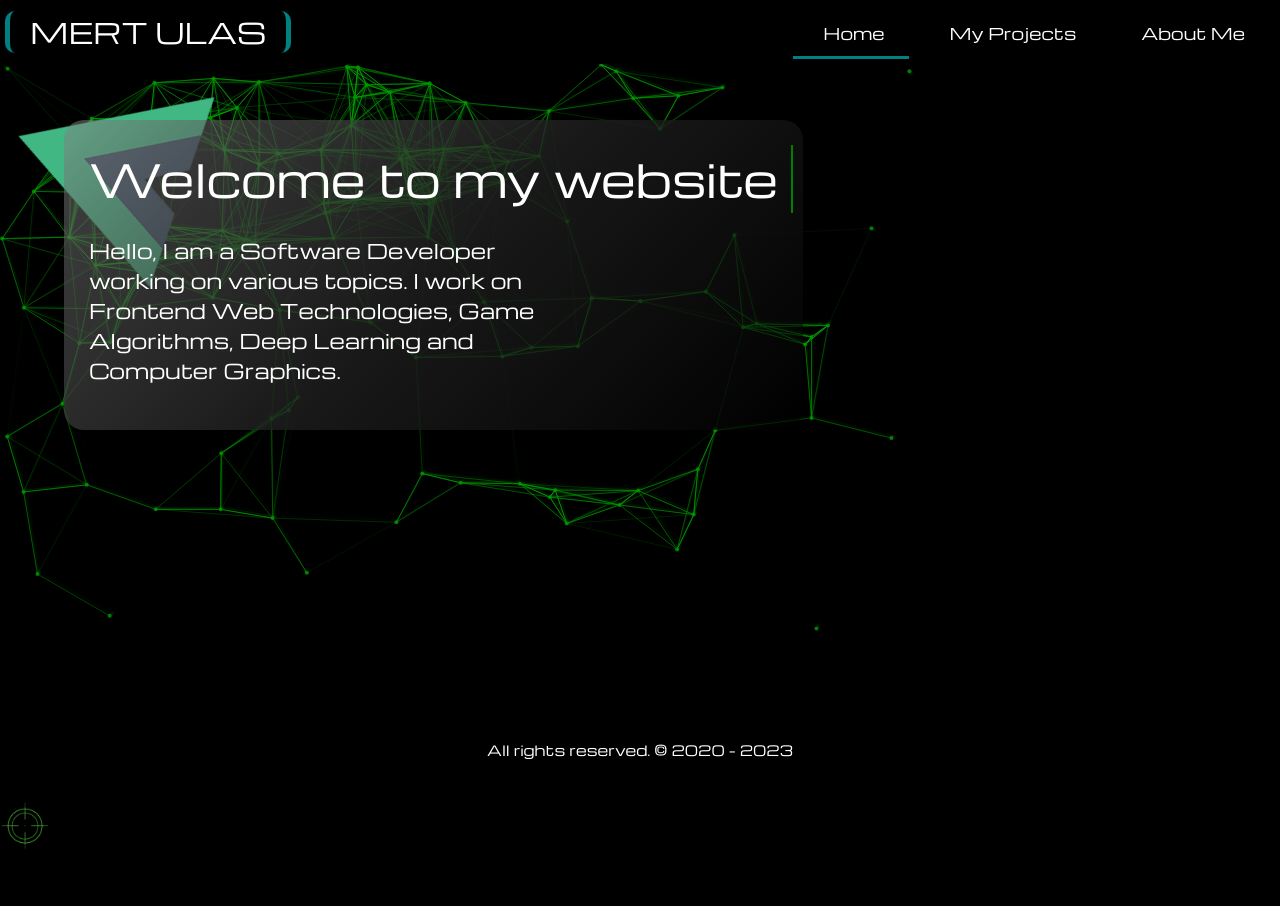
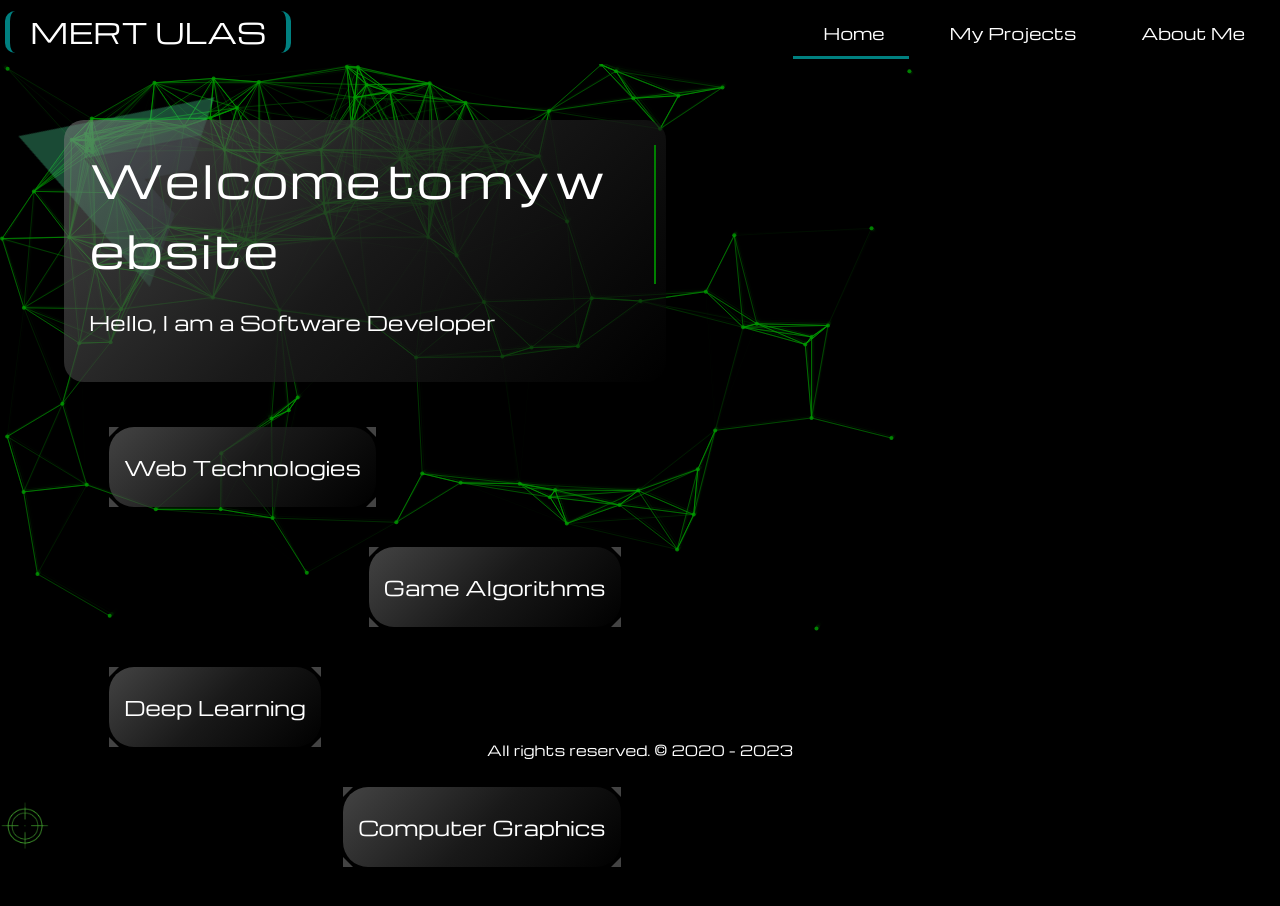
Before and after one commit to MERTULAS/portfolio-project, a Vue app: page / in a window 1280 px wide. Shown: the top 906 px of the page. Before the commit the page ends 850 px from the top, so only its background shows below. Built offline with nearby package versions, Linux system fonts and the light colour scheme.

Commit message:
can be download resume and index page design update and some improvements

```diff
--- a/src/App.vue
+++ b/src/App.vue
@@ -117,13 +117,13 @@ export default {
   },
   created() {
     this.setCustomCursor();
+    this.pointCount = this.detectMob() ? 20 : 120;
   },
   mounted() {
     this.pageInitialize();
     document.getElementsByTagName("title")[0].innerHTML =
       process.env.VUE_APP_PROJECT_OWNER + " - Portfolio";
     this.progressInterval = setInterval(this.progressBar, 150);
-    // this.pointCount = this.detectMob() ? 30 : 120;
   },
 };
 </script>
--- a/src/assets/css/common.css
+++ b/src/assets/css/common.css
@@ -56,6 +56,7 @@ body {
   pointer-events: none;
   transform: rotate(0deg) scale(1);
   transition: .5s transform;
+  z-index: 99;
 }
 
 #custom-cursor.custom-cursor-hovered {
--- a/src/components/Navbar.vue
+++ b/src/components/Navbar.vue
@@ -151,10 +151,6 @@ export default {
   align-items: center;
 }
 
-.navbar-menu li:hover ~ #custom-cursor {
-  transform: scale(2) !important;
-}
-
 .menu-icon {
   margin-right: 5px;
   font-size: 25px;
--- a/src/components/PieChart.vue
+++ b/src/components/PieChart.vue
@@ -26,6 +26,7 @@ export default {
     randomColors: { type: Boolean, default: () => false },
     barColors: { type: Object, default: () => {} },
     miniChart: { type: Boolean, default: () => false },
+    chartWidth: { type: Number, default: () => 160 },
   },
   data() {
     return {
@@ -39,8 +40,8 @@ export default {
   mounted() {
     this.canvas = this.$el.querySelector("#pie-chart");
     this.ctx = this.canvas.getContext("2d");
-    this.canvasWidth = this.$el.getBoundingClientRect().height;
-    this.canvasHeight = this.$el.getBoundingClientRect().height;
+    this.canvasWidth = this.chartWidth;
+    this.canvasHeight = this.chartWidth;
     this.canvas.width = this.canvasWidth;
     this.canvas.height = this.canvasHeight;
     this.createPie();
--- a/src/components/ProfileCard.vue
+++ b/src/components/ProfileCard.vue
@@ -12,7 +12,14 @@
         <p>{{ userProfileData.name }}</p>
       </div>
       <div class="job-experiences">
-        <p>Experiences</p>
+        <p>
+          <span> Experiences </span>
+          <a :href="`${fullPath}/data/MERT Ulas CV.pdf`" target="_blank">
+            <a-button type="primary">
+              <a-icon type="download" /> Resume
+            </a-button>
+          </a>
+        </p>
         <div
           class="experiences"
           v-for="(experience, index) in userProfileData.job_experience"
@@ -60,6 +67,7 @@
 <script>
 import GetProfileData from "../service/GetProfileData";
 import Spinner from "./Spinner.vue";
+import customCursorAnimation from "../utils/utils";
 
 export default {
   name: "ProfileCard",
@@ -70,7 +78,11 @@ export default {
     return {
       userProfileData: null,
       isSpinning: true,
+      fullPath: window.location.origin,
     };
+  },
+  updated() {
+    customCursorAnimation(this.$el.querySelector(".ant-btn"));
   },
   mounted() {
     this.loadProfileData();
@@ -218,6 +230,14 @@ export default {
 
 .job-experiences > p {
   font-size: 30px;
+  display: flex;
+  align-items: center;
+  justify-content: space-between;
+}
+
+.ant-btn {
+  background-color: green !important;
+  border-color: green !important;
 }
 
 .experiences {
--- a/src/components/ProjectCard.vue
+++ b/src/components/ProjectCard.vue
@@ -4,7 +4,8 @@
       <a
         :href="project.link"
         target="_blank"
-        style="text-transform: capitalize"
+        class="project-name"
+        :title="project.name"
         >{{
           ["-", "_"]
             .reduce(
@@ -36,7 +37,7 @@
         <PieChart
           :dataSource="project.languages"
           :barColors="languageColors"
-          style="width: 160%; height: 160px"
+          :chartWidth="160"
         />
       </div>
     </div>
@@ -129,8 +130,14 @@ export default {
   flex-basis: 20%;
   max-width: 47%;
   min-width: 288px;
-  height: 33vh;
   border: 1px solid black;
+}
+
+.project-name {
+  text-transform: capitalize;
+  overflow: hidden;
+  width: 70%;
+  text-overflow: ellipsis;
 }
 
 .project-card-body a {
@@ -150,6 +157,7 @@ export default {
 .header-block {
   display: flex;
   justify-content: space-between;
+  align-items: center;
   position: relative;
   padding-bottom: 5px;
   border-bottom: 2px solid green;
--- a/src/pages/IndexPage.vue
+++ b/src/pages/IndexPage.vue
@@ -3,24 +3,42 @@
     <Spinner :spinning="isSpinning" />
     <div class="page-body" v-if="!isSpinning">
       <div class="index-body">
-        <h1 class="animated-text">{{ animatedText }}</h1>
-        <p>
-          Hello, I am a Software Developer working on various topics. I work on
-          Frontend Web Technologies, Game Algorithms, Deep Learning and Computer
-          Graphics.
-        </p>
+        <div>
+          <h1 class="animated-text">
+            <span
+              v-for="(character, index) in animatedText.split('')"
+              :key="index"
+              >{{ character }}
+            </span>
+          </h1>
+          <p>Hello, I am a Software Developer</p>
+        </div>
+        <ul class="techs">
+          <li
+            v-for="tech in [
+              'Web Technologies',
+              'Game Algorithms',
+              'Deep Learning',
+              'Computer Graphics',
+            ]"
+            :key="tech"
+          >
+            {{ tech }}
+          </li>
+        </ul>
       </div>
-    </div>
-    <div class="vue-m-for-mert">
-      <img src="../assets/logo.png" alt="vue-logo" class="vue-logo vue-1" />
-      <img src="../assets/logo.png" alt="vue-logo" class="vue-logo vue-2" />
-      <span class="animated-text"> </span>
+      <div class="vue-m-for-mert">
+        <img src="../assets/logo.png" alt="vue-logo" class="vue-logo vue-1" />
+        <img src="../assets/logo.png" alt="vue-logo" class="vue-logo vue-2" />
+        <span class="animated-text"> </span>
+      </div>
     </div>
   </div>
 </template>
 
 <script>
 import Spinner from "@/components/Spinner.vue";
+import customCursorAnimation from "../utils/utils.js";
 
 export default {
   name: "IndexPage",
@@ -29,7 +47,7 @@ export default {
   },
   data() {
     return {
-      animatedText: "Welcome to my website",
+      animatedText: "Welcome  to  my  website",
       textAnimationTimer: null,
       isSpinning: true,
     };
@@ -71,6 +89,11 @@ export default {
       this.textAnimation();
     },
   },
+  updated() {
+    document.querySelectorAll(".animated-text span").forEach((span) => {
+      customCursorAnimation(span);
+    });
+  },
   mounted() {
     this.pageInitialize();
   },
@@ -81,6 +104,9 @@ export default {
 </script>
 
 <style scoped>
+.vue-m-for-mert {
+  opacity: 0.4;
+}
 .vue-logo {
   position: absolute;
   animation: vueLogoAnimationRotate 1s forwards;
@@ -130,6 +156,35 @@ export default {
   width: fit-content;
 }
 
+.animated-text span {
+  display: inline-block;
+  padding: 0;
+  margin: 0;
+  border: 1px solid transparent;
+  transition: 0.5s;
+  transform: translate(0) scale(1);
+}
+.animated-text span:hover {
+  /* transform: scale(1.2) translateY(-10%); */
+  /* border: 1px solid green; */
+  /* border-radius: 5px; */
+  animation: bounceAnimation 0.2s ease-in-out;
+}
+
+@keyframes bounceAnimation {
+  0% {
+    transform: scale(1);
+  }
+
+  50% {
+    transform: scale(0.8);
+  }
+
+  100% {
+    transform: scale(1.2);
+  }
+}
+
 .index-body p {
   font-size: 20px;
   max-width: 450px;
@@ -160,17 +215,65 @@ export default {
   position: absolute;
   left: 5vw;
   top: 15vh;
+  z-index: 5;
+}
+
+.index-body > * {
   padding: 25px;
-  border-radius: 20px;
+}
+.index-body > div {
   background-image: linear-gradient(
     135deg,
     rgba(134, 134, 134, 0.5),
     rgba(31, 31, 31, 0.8),
     rgba(0, 0, 0, 0.5)
   );
-  z-index: 99;
-  user-select: none;
-  pointer-events: none;
+  width: 47vw;
+  border-radius: 20px;
+}
+
+.index-body ul {
+  display: flex;
+  flex-direction: column;
+}
+
+.techs li {
+  background-image: linear-gradient(
+    135deg,
+    rgba(134, 134, 134, 0.5),
+    rgba(31, 31, 31, 0.8),
+    rgba(0, 0, 0, 0.5)
+  );
+  border-radius: 25px;
+  padding: 25px 15px;
+  margin: 20px;
+  width: fit-content;
+  transition: .5s;
+  position: relative;
+  font-size: 20px;
+}
+
+.techs li:nth-child(2n) {
+  align-self: flex-end;
+}
+
+.techs li::after, .techs li::before {
+  content: '';
+  position: absolute;
+  top: 0;
+  height: 100%;
+  border-top: 10px solid rgba(134, 134, 134, 0.5);
+  border-bottom: 10px solid rgba(134, 134, 134, 0.5);
+}
+
+.techs li::before {
+  left: 0;
+  border-right: 10px solid transparent;
+}
+
+.techs li::after {
+  right: 0;
+  border-left: 10px solid transparent;
 }
 
 @media screen and (max-width: 765px) {
--- a/src/pages/ProjectsDetailPage.vue
+++ b/src/pages/ProjectsDetailPage.vue
@@ -2,7 +2,7 @@
   <div class="page">
     <Spinner :spinning="isSpinning" />
     <Tabs v-if="!isSpinning">
-      <Tab :tabName="'Project List'" icon="unordered-list" lazyLoading>
+      <Tab :tabName="'Project List'" icon="unordered-list">
         <div class="project-list">
           <project-card
             v-for="(project, index) in projectListResult"
@@ -19,9 +19,10 @@
           :barColors="languageColors"
         />
         <PieChart
-          style="margin-top: 10vh; height: 400px"
+          style="margin-top: 10vh"
           :dataSource="generalGitHubLangPercentages"
           :barColors="languageColors"
+          :chartWidth="400"
         />
       </Tab>
     </Tabs>
@@ -135,6 +136,35 @@ export default {
       this.$store.dispatch("getGitHubAPIData");
     },
   },
+  updated() {
+    const headerBlocksMaxHeight = Math.max(
+      ...[...document.querySelectorAll(".header-block")].map(
+        (projectCardHeader) => projectCardHeader.getBoundingClientRect().height
+      )
+    );
+
+    const chartBlocksMaxHeight = Math.max(
+      ...[...document.querySelectorAll(".chart-wrapper")].map(
+        (projectCardHeader) => projectCardHeader.getBoundingClientRect().height
+      )
+    );
+
+    document
+      .querySelectorAll(".header-block")
+      .forEach(
+        (projectCardHeader) =>
+          (projectCardHeader.style.height = `${headerBlocksMaxHeight}px`)
+      );
+
+    document
+      .querySelectorAll(".project-card-body")
+      .forEach(
+        (projectCard) =>
+          (projectCard.style.height = `${
+            chartBlocksMaxHeight + headerBlocksMaxHeight + 50
+          }px`)
+      );
+  },
   mounted() {
     if (this.projectList.status_code === 200)
       this.initProjectList(this.projectList.result);
```
Also changed, not shown: 1 other file (tests, documents, lock files or other folders).
